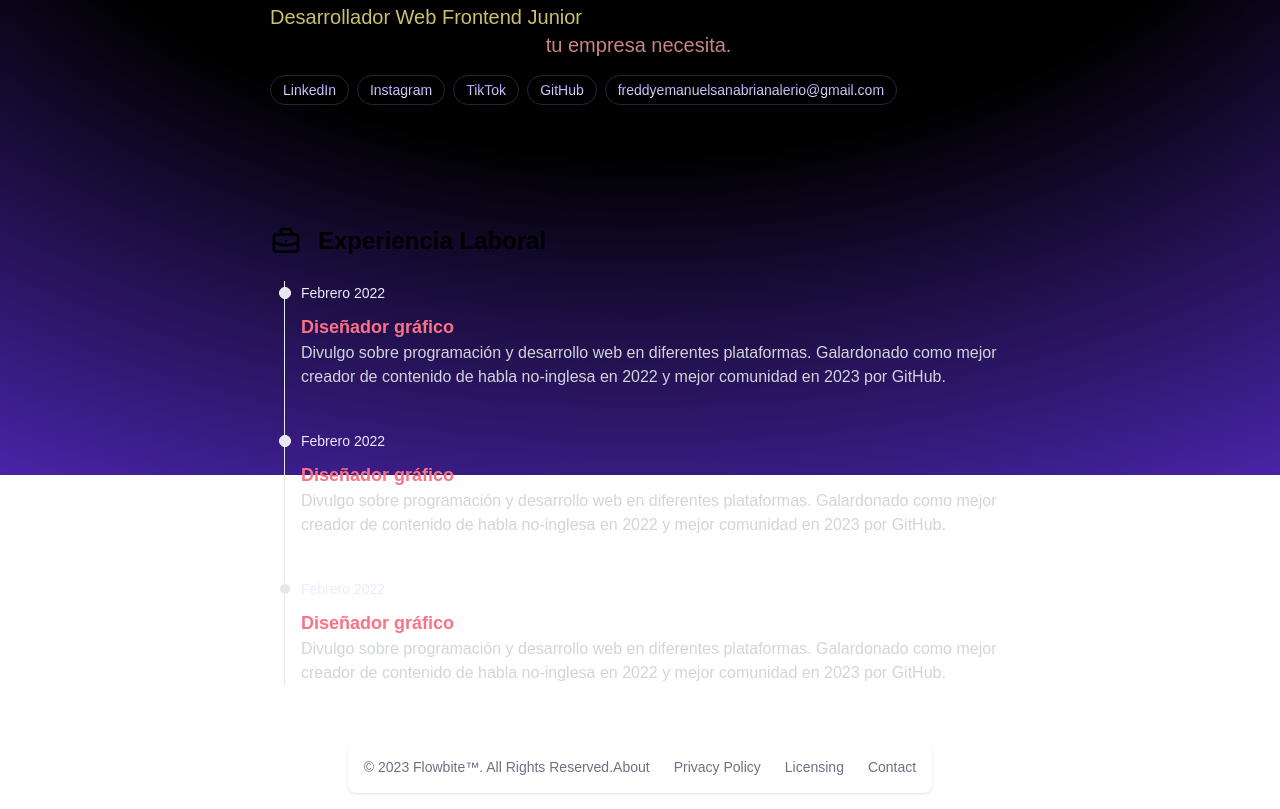
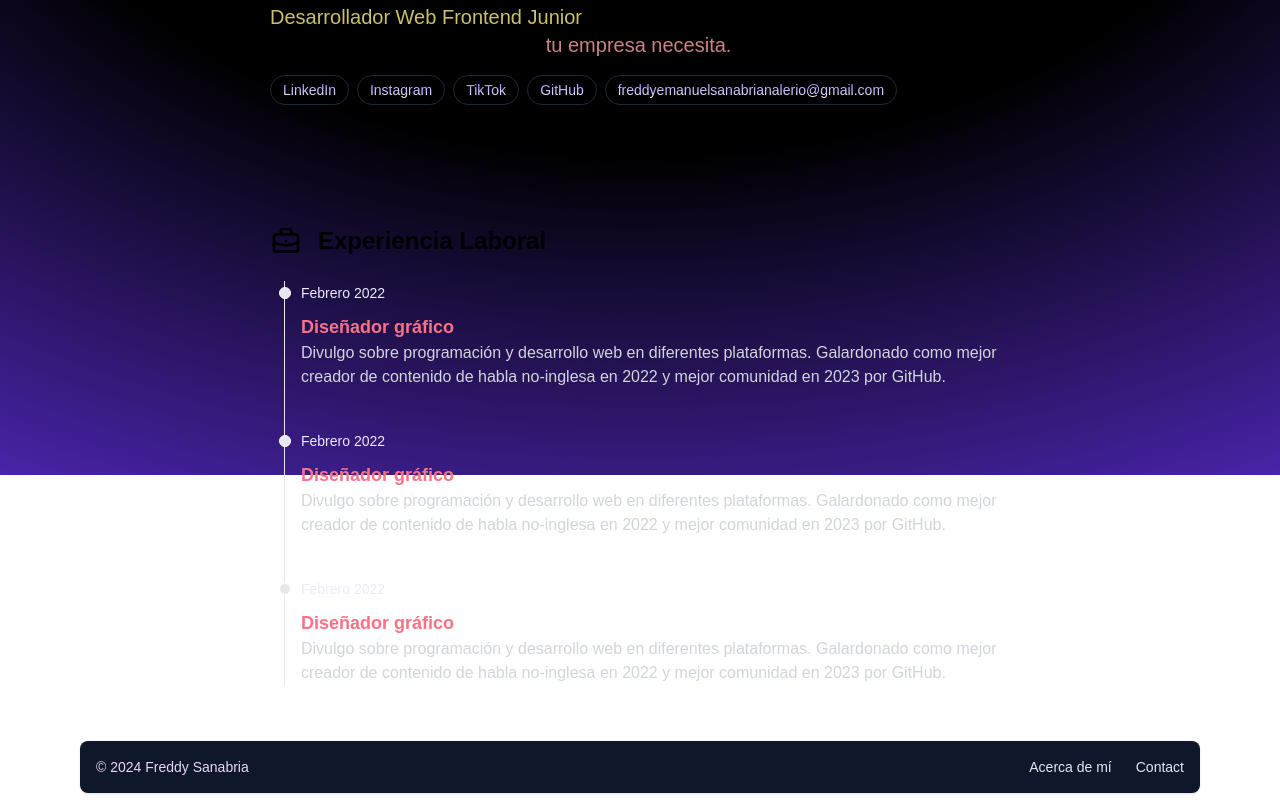
Before and after one commit to freddwithy/portfolio-web, an Astro site: page / in a window 1280 px wide. Shown: the part 325-1134 px from the top of the page. Built offline with nearby package versions, Linux system fonts and the light colour scheme; Astro itself is replaced by a stand-in of ours.

Commit message:
creando footer y personalizando

```diff
--- a/src/components/Footer.astro
+++ b/src/components/Footer.astro
@@ -1,18 +1,10 @@
-
-
-<footer class="bg-white rounded-lg shadow m-4 dark:bg-gray-800">
-    <div class="w-full mx-auto max-w-screen-xl p-4 md:flex md:items-center md:justify-between">
-      <span class="text-sm text-gray-500 sm:text-center dark:text-gray-400">© 2023 <a href="https://flowbite.com/" class="hover:underline">Flowbite™</a>. All Rights Reserved.
+<footer class="bg-slate-900 rounded-lg shadow m-4 w-full max-w-[1120px]">
+    <div class="w-full p-4 md:flex md:items-center md:justify-between">
+        <span class="text-sm sm:text-center text-purple-200">© 2024 <a href="#top" class="hover:underline">Freddy Sanabria</a>
         </span>
-    <ul class="flex flex-wrap items-center mt-3 text-sm font-medium text-gray-500 dark:text-gray-400 sm:mt-0">
+        <ul class="flex flex-wrap items-center mt-3 text-sm font-medium text-slate-200 sm:mt-0">
             <li>
-            <a href="#" class="hover:underline me-4 md:me-6">About</a>
-        </li>
-        <li>
-            <a href="#" class="hover:underline me-4 md:me-6">Privacy Policy</a>
-        </li>
-        <li>
-            <a href="#" class="hover:underline me-4 md:me-6">Licensing</a>
+                <a href="#" class="hover:underline me-4 md:me-6">Acerca de mí</a>
             </li>
             <li>
                 <a href="#" class="hover:underline">Contact</a>
```
Lines whose indentation alone changed are shown as unchanged.
